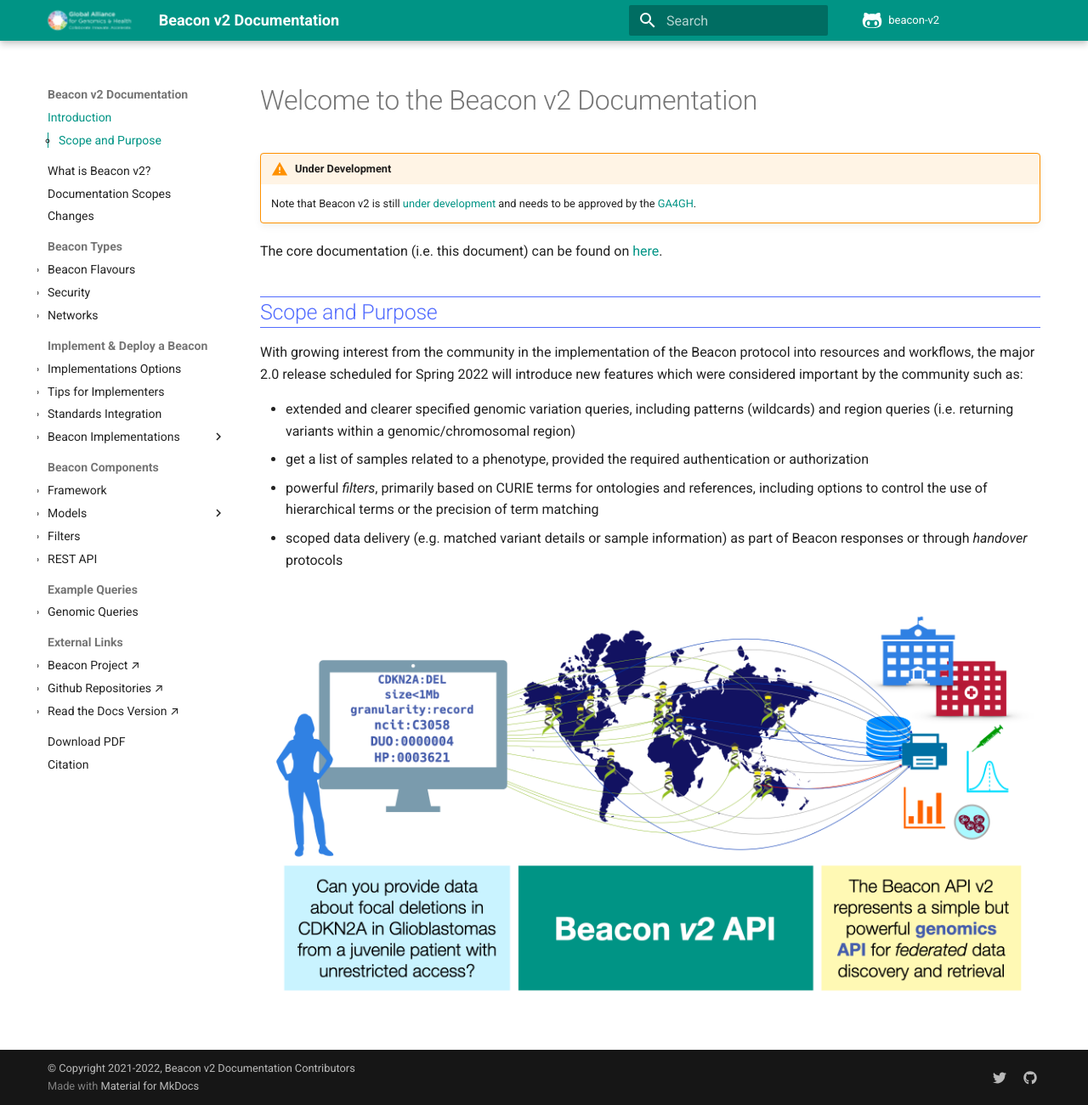
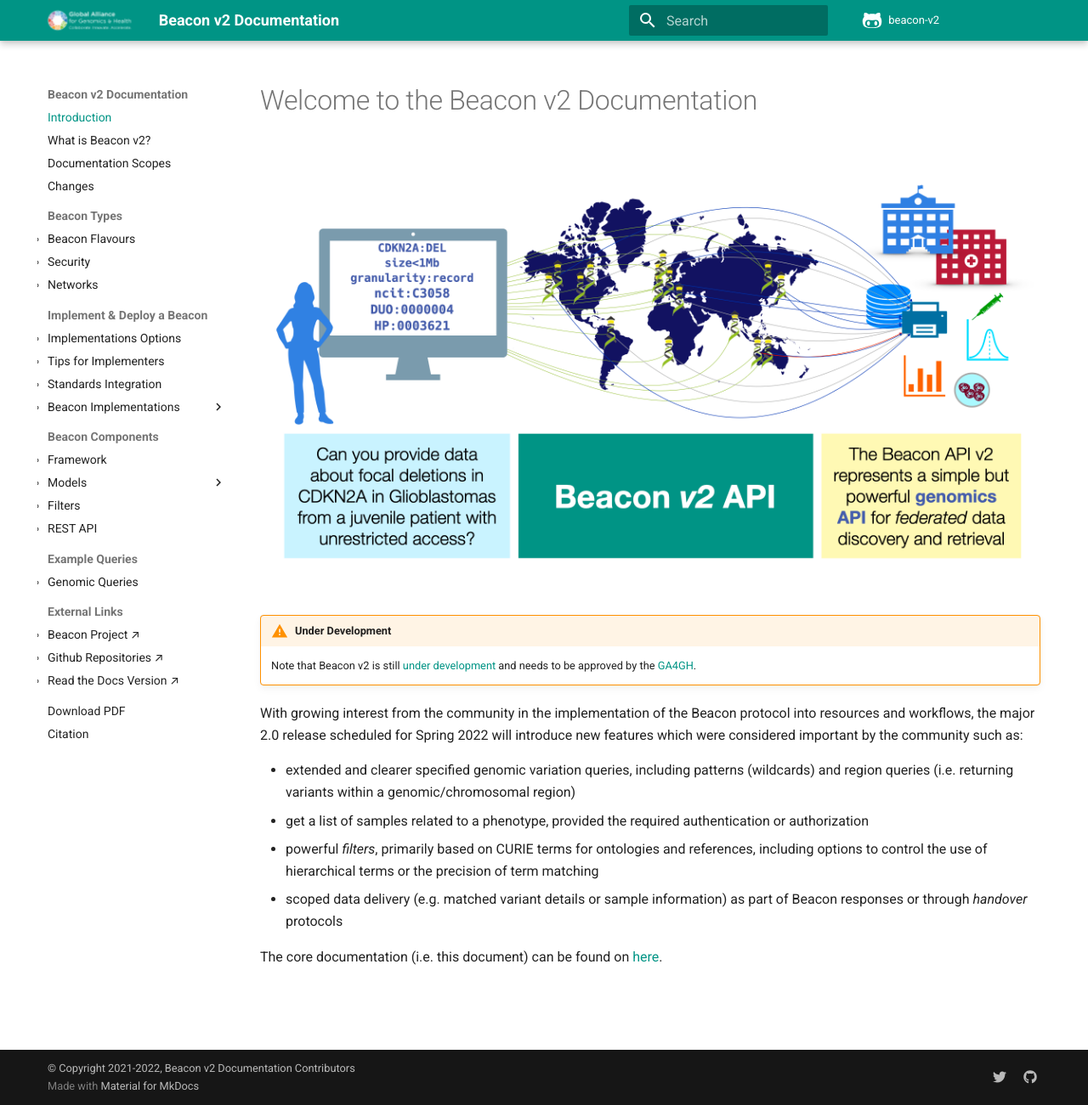
Before and after one commit to ga4gh-beacon/beacon-v2, an MkDocs documentation site: the page built from docs/index.md, in a window 1280 px wide and 1301 px high. Shown: the whole window at 85% size. Built offline with MkDocs 1.6.1 and Material for MkDocs 9.7.7, drawn with Linux system fonts in a browser that asks for light colours; comment, search, counter and statistics services are not loaded.

Commit message:
Update index.md
reshuffle landing page layout

```diff
--- a/docs/index.md
+++ b/docs/index.md
@@ -1,12 +1,10 @@
 # Welcome to the Beacon v2 Documentation
+
+![Beacon v2 Cartoon](img/Beacon-Networks-v2-graphics/Beacon-Networks-v2-graphics-Michael.003.png)
 
 !!! Warning "Under Development"
 
 	Note that Beacon v2 is still [under development](https://github.com/ga4gh-beacon/beacon-v2-Models) and needs to be approved by the [GA4GH](https://www.ga4gh.org/).
-
-The core documentation (i.e. this document) can be found on [here](http://docs.genomebeacons.org).
-
-## Scope and Purpose
 
 With growing interest from the community in the implementation of the Beacon protocol into resources and workflows, the major 2.0 release scheduled for Spring 2022 will introduce new features which were considered important by the community such as:
 
@@ -15,4 +13,4 @@
 * powerful _filters_, primarily based on CURIE terms for ontologies and references, including options to control the use of hierarchical terms or the precision of term matching
 * scoped data delivery (e.g. matched variant details or sample information) as part of Beacon responses or through _handover_ protocols
 
-![Beacon v2 Cartoon](img/Beacon-Networks-v2-graphics/Beacon-Networks-v2-graphics-Michael.003.png)
+The core documentation (i.e. this document) can be found on [here](http://docs.genomebeacons.org).
```
